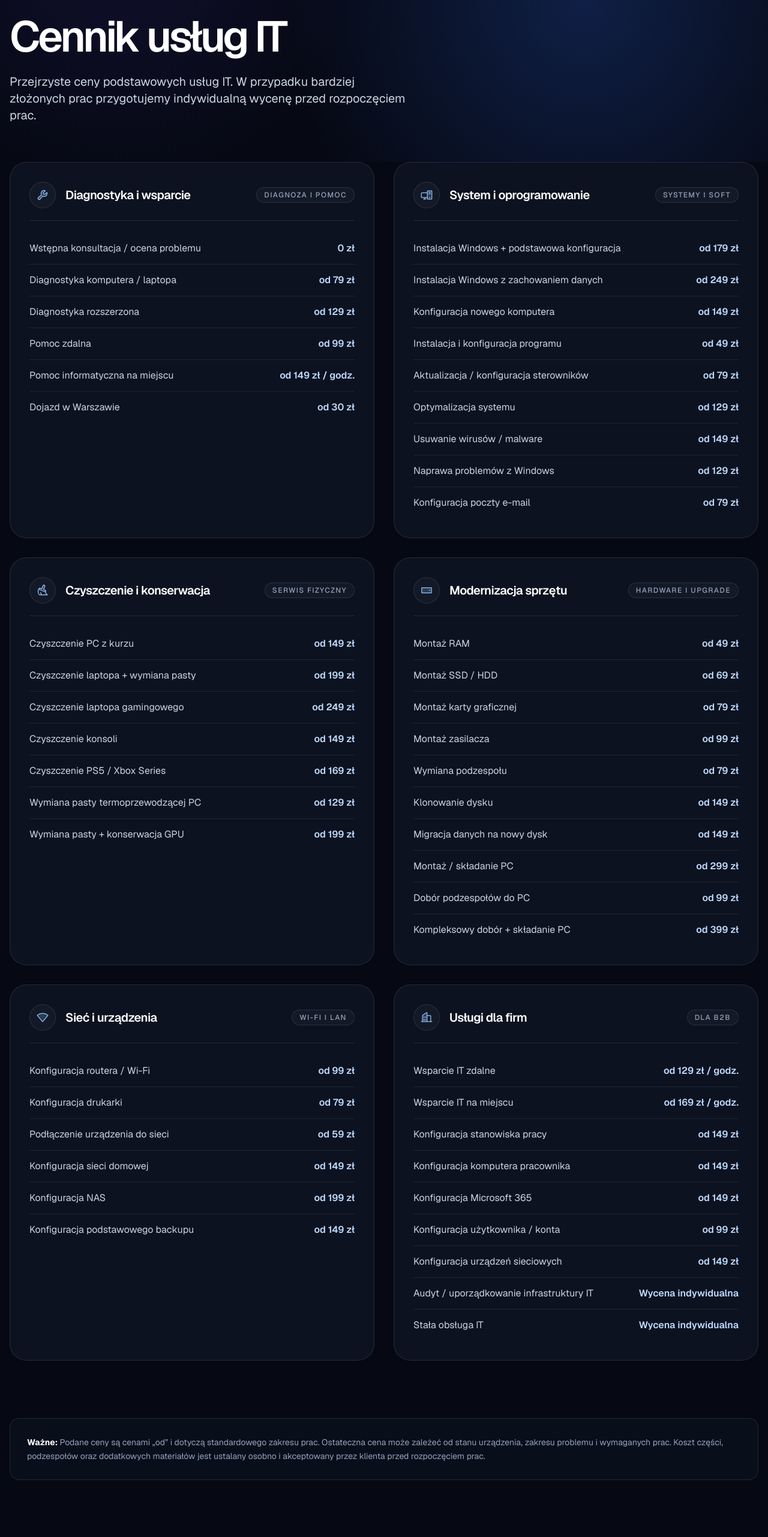
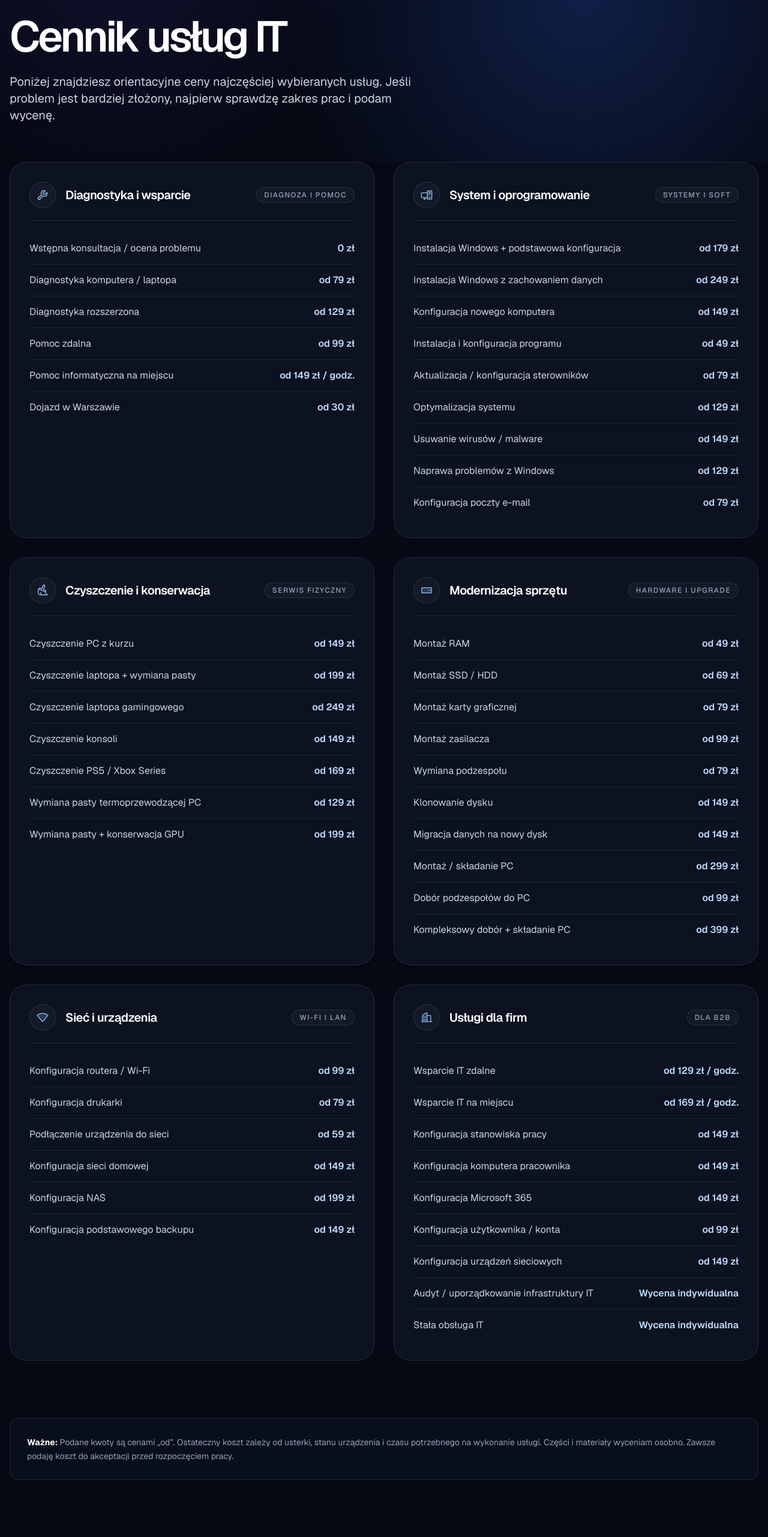
Before and after one commit to nort4000/nort4000.github.io, a Next.js app: page /cennik in a window 1280 px wide. Shown: the part 204-2766 px from the top of the page at 60% size. Built offline with nearby package versions, Linux system fonts and the light colour scheme; no server answers.

Commit message:
Uprość język na stronie cennika

```diff
--- a/components/pricing-content.tsx
+++ b/components/pricing-content.tsx
@@ -131,14 +131,14 @@ export function PricingContent() {
           <div className="site-shell relative">
             <p className="mb-7 flex items-center gap-3 text-sm font-medium tracking-[0.08em] text-blue-300">
               <span className="h-px w-10 bg-blue-400" aria-hidden="true" />
-              Transparentne warunki
+              Ceny podstawowych usług
             </p>
             <h1 className="max-w-4xl text-balance text-[clamp(2.75rem,5.6vw,5.5rem)] font-semibold leading-[0.92] tracking-[-0.06em] text-white">
               Cennik usług IT
             </h1>
             <p className="mt-7 max-w-2xl text-lg leading-relaxed text-slate-300 md:text-xl">
-              Przejrzyste ceny podstawowych usług IT. W przypadku bardziej złożonych prac
-              przygotujemy indywidualną wycenę przed rozpoczęciem prac.
+              Poniżej znajdziesz orientacyjne ceny najczęściej wybieranych usług. Jeśli problem jest
+              bardziej złożony, najpierw sprawdzę zakres prac i podam wycenę.
             </p>
           </div>
         </section>
@@ -191,10 +191,9 @@ export function PricingContent() {
           <div className="site-shell">
             <div className="rounded-2xl border border-white/10 bg-[#090e1b] p-6 text-sm leading-relaxed text-slate-400 md:p-7">
               <p>
-                <strong className="text-white">Ważne:</strong> Podane ceny są cenami „od” i dotyczą
-                standardowego zakresu prac. Ostateczna cena może zależeć od stanu urządzenia,
-                zakresu problemu i wymaganych prac. Koszt części, podzespołów oraz dodatkowych
-                materiałów jest ustalany osobno i akceptowany przez klienta przed rozpoczęciem prac.
+                <strong className="text-white">Ważne:</strong> Podane kwoty są cenami „od”. Ostateczny koszt zależy od usterki, stanu urządzenia
+                i czasu potrzebnego na wykonanie usługi. Części i materiały wyceniam osobno.
+                Zawsze podaję koszt do akceptacji przed rozpoczęciem pracy.
               </p>
             </div>
           </div>
@@ -208,8 +207,8 @@ export function PricingContent() {
               Nie wiesz, której usługi potrzebujesz?
             </h2>
             <p className="mx-auto mt-6 max-w-xl text-lg leading-relaxed text-blue-100">
-              Opisz nam swój problem. Pomożemy dobrać odpowiednią usługę i przedstawimy koszt przed
-              rozpoczęciem prac.
+              Opisz krótko, co się dzieje. Podpowiem, jaka usługa będzie potrzebna, i podam koszt
+              przed rozpoczęciem pracy.
             </p>
             <div className="mt-10 flex flex-col items-center justify-center gap-3 sm:flex-row">
               <Link
```
